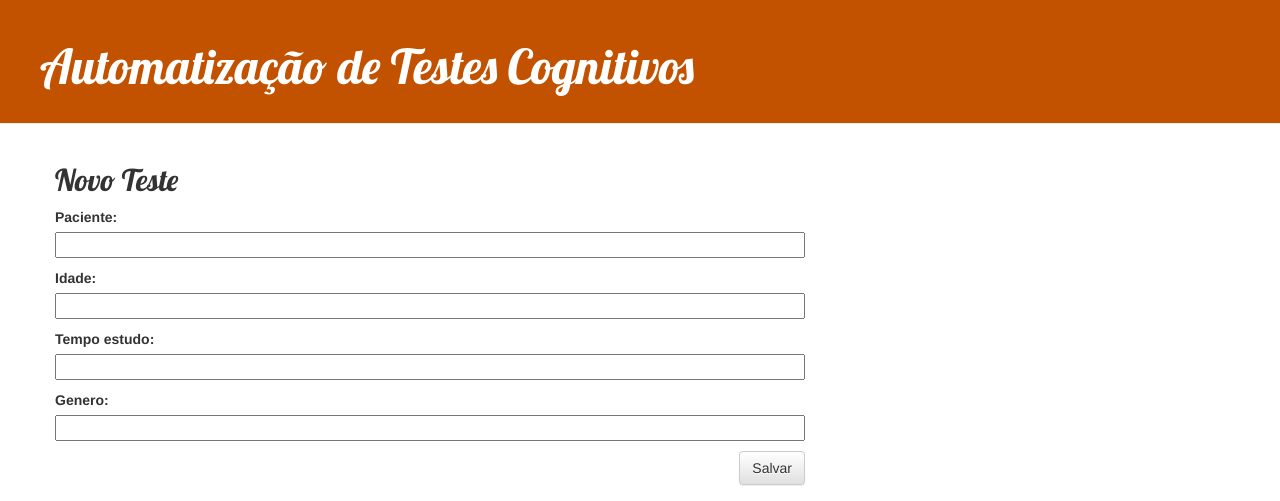
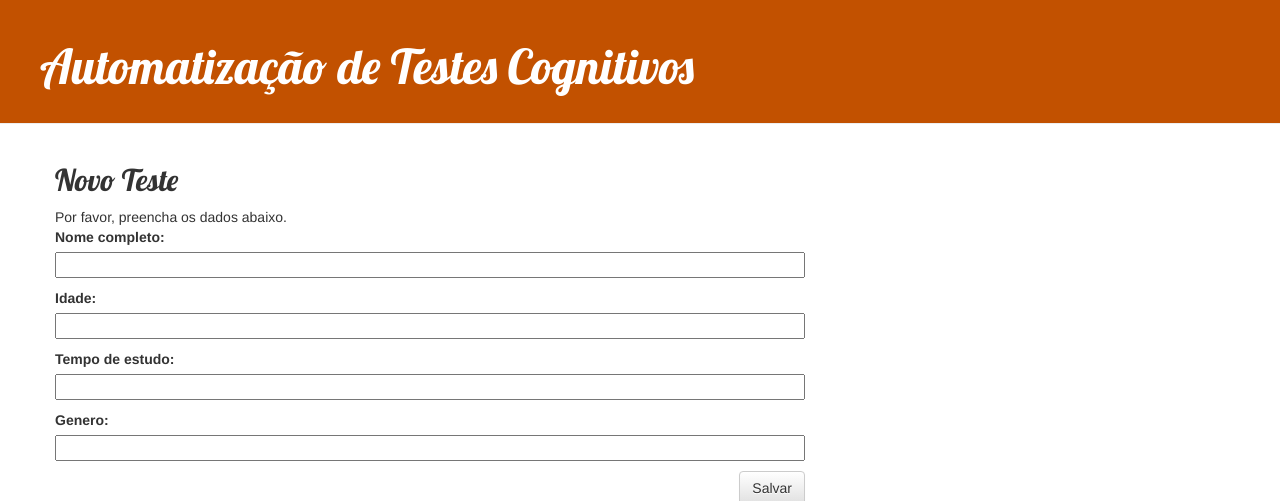
Before and after one commit to rodrigomelo89/cognitive-web-tests, a Django app: page /formulario/ in a window 1280 px wide. Shown: the top 501 px of the page. Run offline with Django 3.2, Linux system fonts and the light colour scheme; some libraries are stand-ins or nearby versions.

Commit message:
ajustes no formulario pedindo nome completo ao inves de paciente

```diff
--- a/frontpage/forms.py
+++ b/frontpage/forms.py
@@ -6,7 +6,7 @@ class ExameForm(forms.ModelForm):  # formulário
 
     class Meta:
         model = Exame  # busca o modelo
-        fields = ('paciente', 'idade', 'tempo_estudo', 'genero',)  #dados a serem preenchidos
+        fields = ('nome_completo', 'idade', 'tempo_de_estudo', 'genero',)  #dados a serem preenchidos
 
 
 class TestForm(forms.ModelForm):
--- a/frontpage/models.py
+++ b/frontpage/models.py
@@ -2,10 +2,10 @@ from django.db import models
 
 
 class Exame(models.Model):  # modelo do exame
-    paciente = models.CharField(max_length=100)  # campo pequeno de texto
+    nome_completo = models.CharField(max_length=100)  # campo pequeno de texto
     idade = models.IntegerField()  # campo de valores númericos
     genero = models.CharField(max_length=100)
-    tempo_estudo = models.IntegerField()
+    tempo_de_estudo = models.IntegerField()
     resultados = models.TextField()  # campo de texto grande
     nota = models.IntegerField(default=0)
     transcri = models.TextField()
--- a/frontpage/templates/frontpage/formulario.html
+++ b/frontpage/templates/frontpage/formulario.html
@@ -2,6 +2,7 @@
 
 {% block content %}
     <h2>Novo Teste</h2>
+    <div>Por favor, preencha os dados abaixo.</div>
     <form method="POST" class="post-form">{% csrf_token %}
         {{ form.as_p }}
         <button type="submit" class="save btn btn-default">Salvar</button>
```
Also changed, not shown: frontpage/migrations/0011_auto_20200707_1446.py (added).
